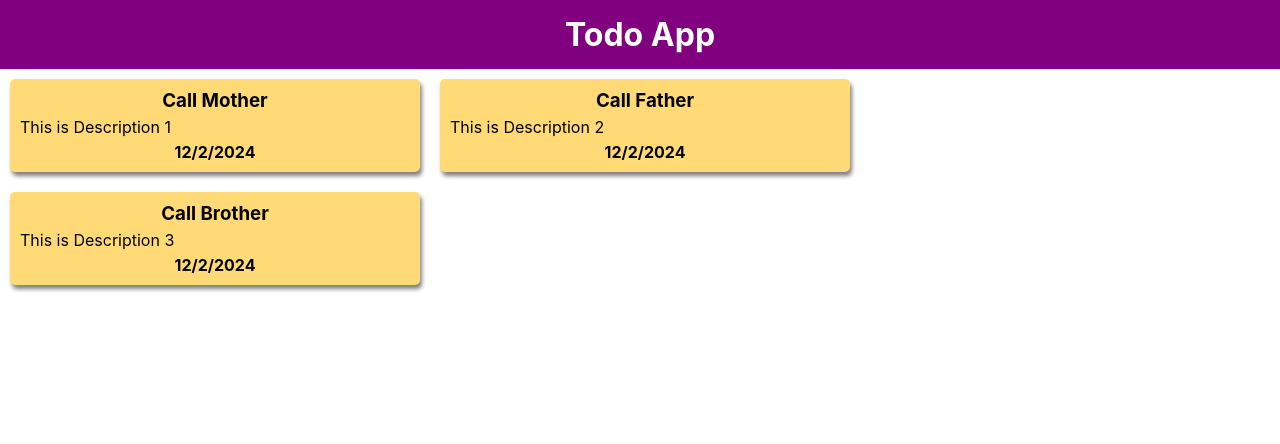
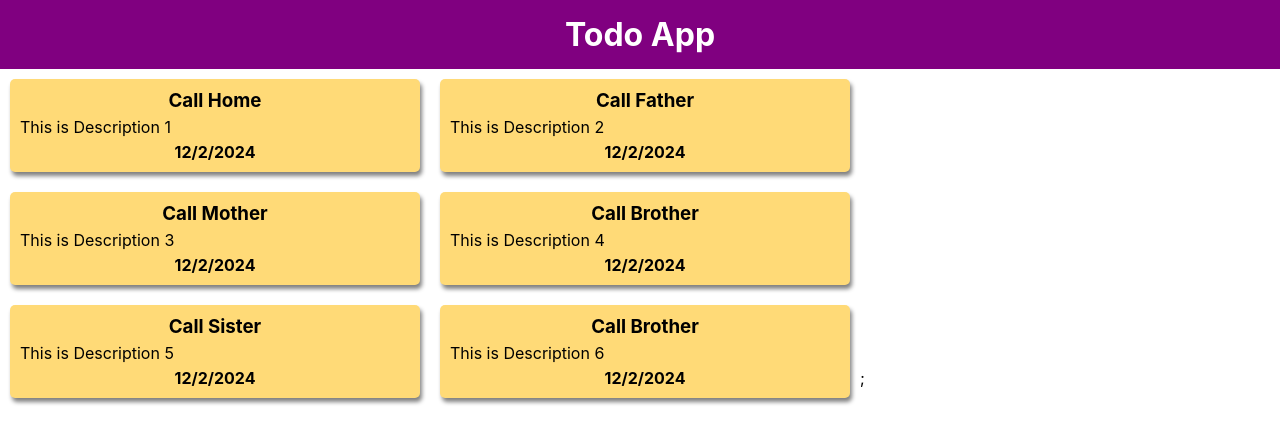
Before and after one commit to Ashikur41/React_partics, a React (Create React App) app: page / in a window 1280 px wide. Shown: the top 444 px of the page. Built offline with nearby package versions, Linux system fonts and the light colour scheme.

Commit message:
Mapping data to components

```diff
--- a/src/App.js
+++ b/src/App.js
@@ -1,14 +1,21 @@
 import logo from './logo.svg';
 import './App.css';
-import Card from './Card';
+import Card from './components/Card';
+import Data from './data.json';
 
 function App() {
+  // console.log(Data);
+let items=[];
+// for(let x=0; x<Data.length; x++){
+//   items.push(<Card titleText={Data[x].title} descText={Data[x].desc}/>);
+// }
+
+// items= Data.map((item)=><Card titleText={item.title} descText={item.desc}/>);
+
   return (
     <div>
       <h1 className='heading'>Todo App</h1>
-      <Card titleText="Call Mother" descText="This is Description 1"/>
-      <Card titleText="Call Father" descText="This is Description 2"/>
-      <Card titleText="Call Brother" descText="This is Description 3"/>
+      {Data.map((item,index)=><Card key={index} titleText={item.title} descText={item.desc}/>)};
     </div>
 
   );
--- /dev/null
+++ b/src/data.json
@@ -0,0 +1,26 @@
+[
+    {
+        "title":"Call Home",
+        "desc":"This is Description 1"
+    },
+    {
+        "title":"Call Father",
+        "desc":"This is Description 2"
+    },
+    {
+        "title":"Call Mother",
+        "desc":"This is Description 3"
+    },
+    {
+        "title":"Call Brother",
+        "desc":"This is Description 4"
+    },
+    {
+        "title":"Call Sister",
+        "desc":"This is Description 5"
+    },
+    {
+        "title":"Call Brother",
+        "desc":"This is Description 6"
+    }
+]
```
Also changed, not shown: src/components/Card.js (renamed from src/Card.js).
